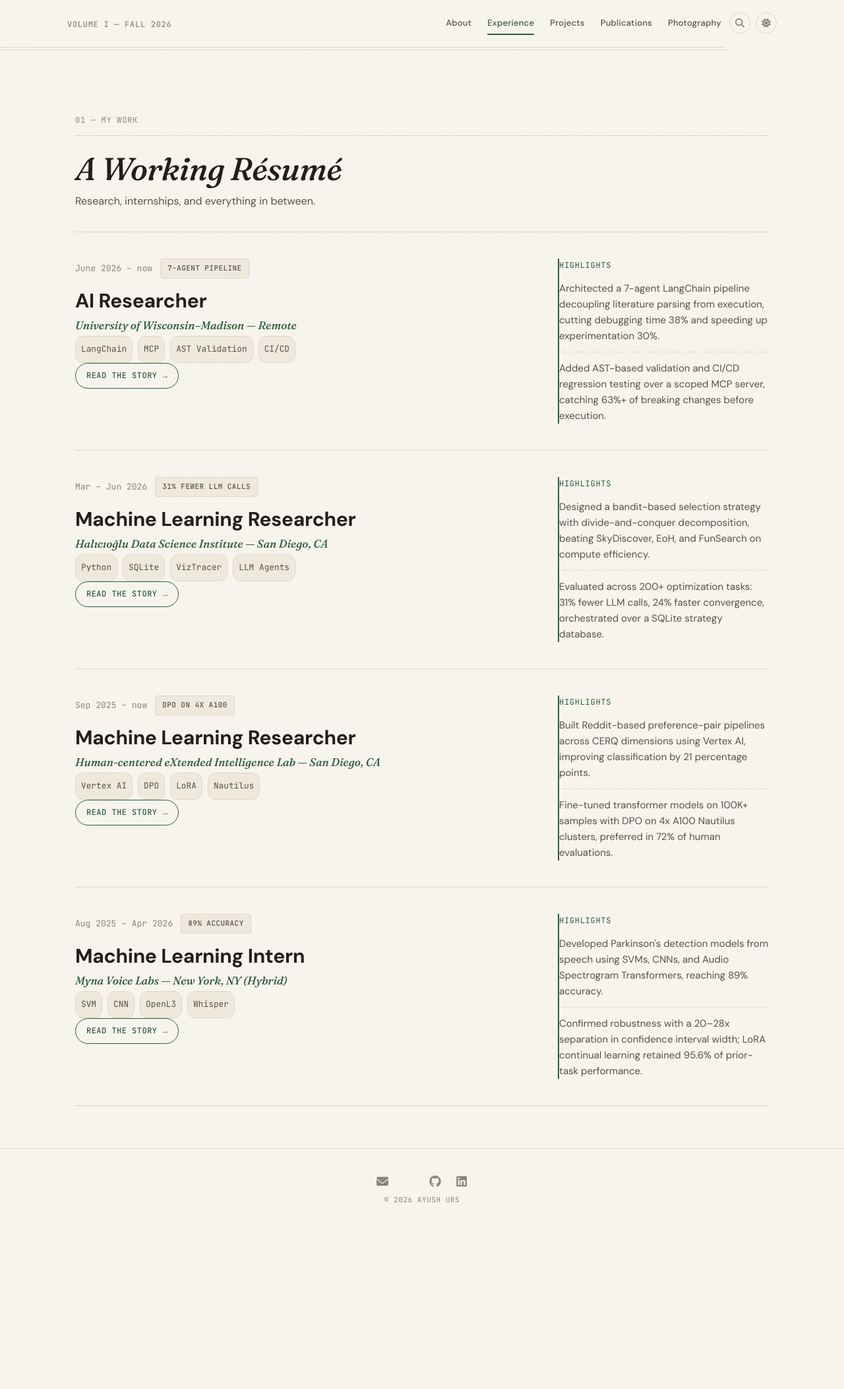
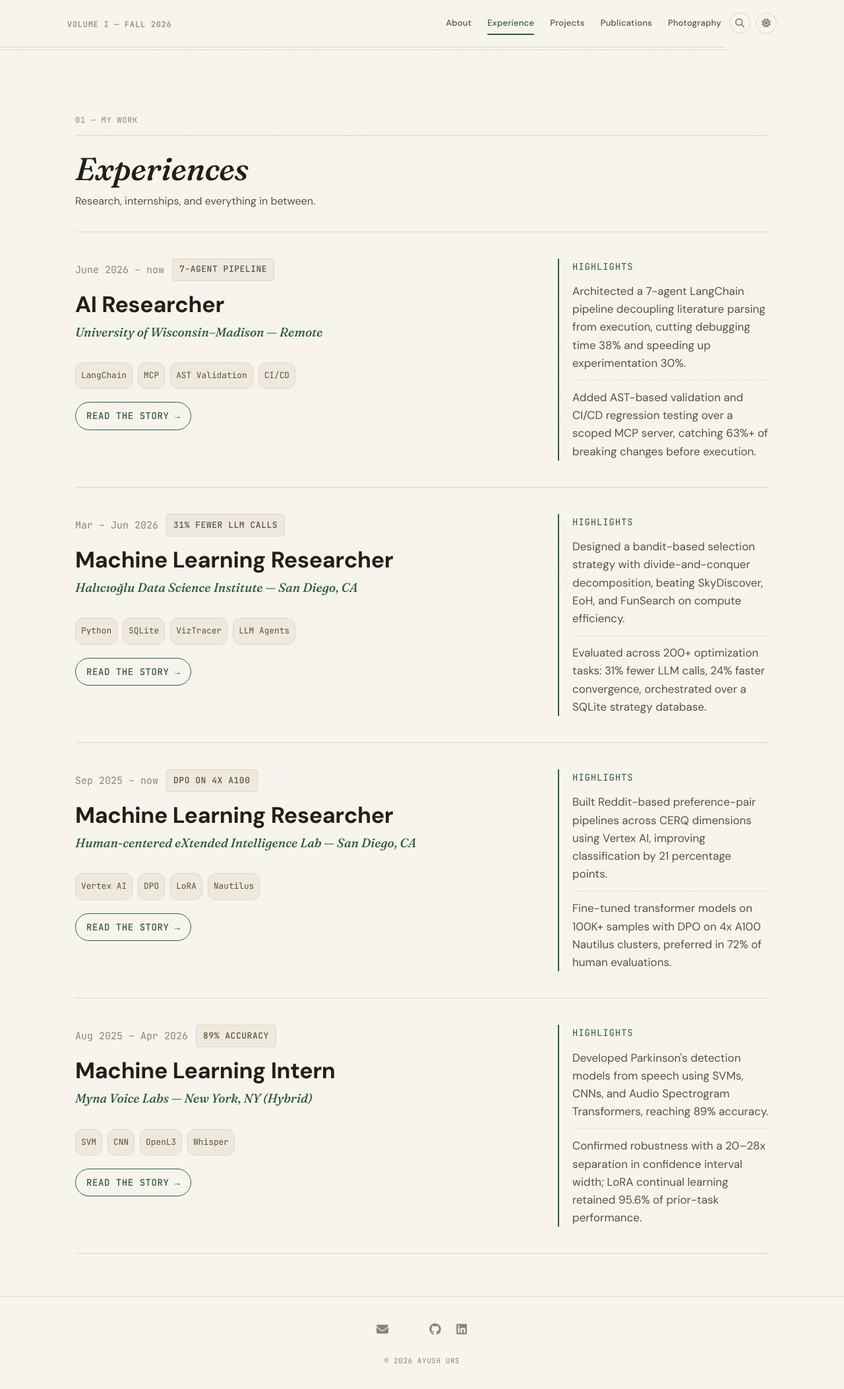
Before and after one commit to ayush11z/ayush11z.github.io, a Jekyll site: the page built from _pages/experience.md, in a window 1280 px wide. Shown: the whole page at 66% size. Built offline with Jekyll 4.4.1, drawn with Linux system fonts in a browser that asks for light colours; a style sheet for code colours, icons or effects is not loaded; before the commit the page ends 1860 px from its top, so only the background shows below that.

Commit message:
Fix missing --space-5 token, rename headline, enlarge entry text
Root cause of the "overlapping bubbles" between the stack chips and
the Read the story button: --space-5 was never defined in the
spacing scale, which silently invalidated every margin/padding
shorthand that referenced it (several components were affected).
Add --space-5: 1.25rem to fix all of them at once.

Also: rename "A Working Résumé" to "Experiences", and proportionally
enlarge the entry text (date, highlight pill, title, org line,
"Read the story" button, highlights rail) while leaving the tech
stack chips at their current size, per feedback.

Co-Authored-By: Claude Sonnet 5 <noreply@anthropic.com>
Claude-Session: https://claude.ai/code/session_01UQwU1Kimv87JvCPAGi7yT4

```diff
--- a/_pages/experience.md
+++ b/_pages/experience.md
@@ -9,7 +9,7 @@ permalink: /experience/
 <span class="eyebrow">01 &mdash; My Work</span>
 </div>
 
-<h2 class="section-headline">A Working Résumé</h2>
+<h2 class="section-headline">Experiences</h2>
 <p class="home-hero-sub" markdown="0" style="margin-top: calc(-1 * var(--space-4)); margin-bottom: var(--space-8);">Research, internships, and everything in between.</p>
 
 <div class="exp-list" markdown="0">
--- a/_sass/base/_variables.scss
+++ b/_sass/base/_variables.scss
@@ -30,6 +30,7 @@
   --space-2: 0.5rem;
   --space-3: 0.75rem;
   --space-4: 1rem;
+  --space-5: 1.25rem;
   --space-6: 1.5rem;
   --space-8: 2rem;
   --space-10: 2.5rem;
--- a/_sass/components/_editorial.scss
+++ b/_sass/components/_editorial.scss
@@ -78,7 +78,7 @@
   align-items: center;
   gap: var(--space-2);
   font-family: 'JetBrains Mono', 'Fira Code', monospace;
-  font-size: 0.75rem;
+  font-size: 0.875rem;
   font-weight: 500;
   letter-spacing: 0.04em;
   text-transform: uppercase;
--- a/_sass/components/_experience.scss
+++ b/_sass/components/_experience.scss
@@ -34,13 +34,13 @@
 
 .exp-date {
   font-family: 'JetBrains Mono', 'Fira Code', monospace;
-  font-size: 0.8125rem;
+  font-size: 0.9375rem;
   color: var(--text-muted);
 }
 
 .exp-highlight {
   font-family: 'JetBrains Mono', 'Fira Code', monospace;
-  font-size: 0.6875rem;
+  font-size: 0.8125rem;
   font-weight: 500;
   letter-spacing: 0.04em;
   text-transform: uppercase;
@@ -70,7 +70,7 @@ a.exp-title-link {
 
 .exp-title {
   font-family: 'DM Sans', sans-serif;
-  font-size: 1.875rem;
+  font-size: 2.125rem;
   font-weight: 800;
   line-height: 1.2;
   letter-spacing: -0.01em;
@@ -82,7 +82,7 @@ a.exp-title-link {
   font-family: 'Fraunces', 'Source Serif 4', Georgia, serif;
   font-style: italic;
   font-weight: 500;
-  font-size: 1.0625rem;
+  font-size: 1.1875rem;
   color: var(--accent);
   margin-top: var(--space-1);
   transition: color var(--transition-fast);
@@ -90,13 +90,13 @@ a.exp-title-link {
 
 @media (max-width: 900px) {
   .exp-title {
-    font-size: 1.625rem;
+    font-size: 1.875rem;
   }
 }
 
 @media (max-width: 600px) {
   .exp-title {
-    font-size: 1.375rem;
+    font-size: 1.5rem;
   }
 }
 
@@ -126,6 +126,7 @@ a.exp-title-link {
     color: var(--accent);
     display: block;
     margin-bottom: var(--space-3);
+    font-size: 0.875rem;
   }
 
   ul {
@@ -135,7 +136,7 @@ a.exp-title-link {
   }
 
   li {
-    font-size: 0.9375rem;
+    font-size: 1.0625rem;
     line-height: 1.6;
     color: var(--text-secondary);
     padding: var(--space-3) 0;
```
